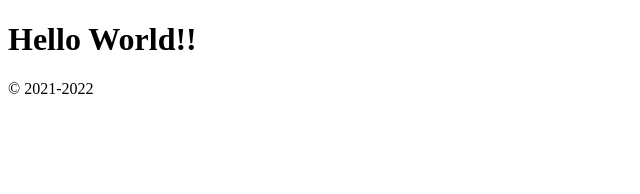
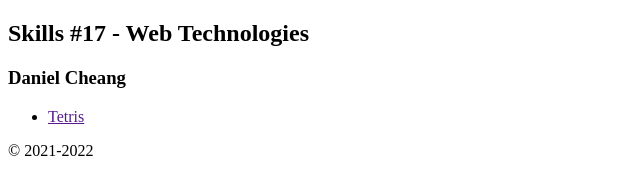
Before and after one commit to DanielCheang007/hello, a plain HTML site: page index.html in a window 1280 px wide. Shown: the whole page, without its empty margins (0-640 px from the left). Drawn offline with Linux system fonts and the light colour scheme.

Commit message:
update index

```diff
--- a/index.html
+++ b/index.html
@@ -2,12 +2,20 @@
 <html lang="en">
   <head>
     <meta charset="UTF-8" />
-    <title>CodePen - A Pen by DanielCheang007</title>
+    <title>Hello World</title>
   </head>
   <body>
-    <!-- partial:index.partial.html -->
-    <h1>Hello World!!</h1>
-    <!-- partial -->
-    <p>&copy; 2021-2022</p>
+    <h2>Skills #17 - Web Technologies</h2>
+    <h3>Daniel Cheang</h3>
+
+    <ul>
+      <li>
+        <a href="">Tetris</a>
+      </li>
+    </ul>
+
+    <footer>
+      &copy; 2021-2022
+    </footer>
   </body>
 </html>
```
